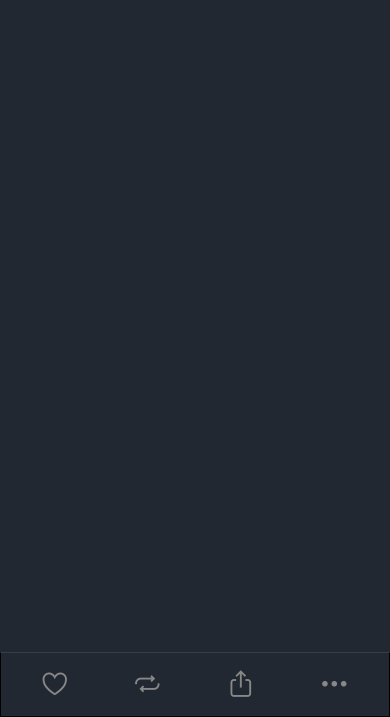
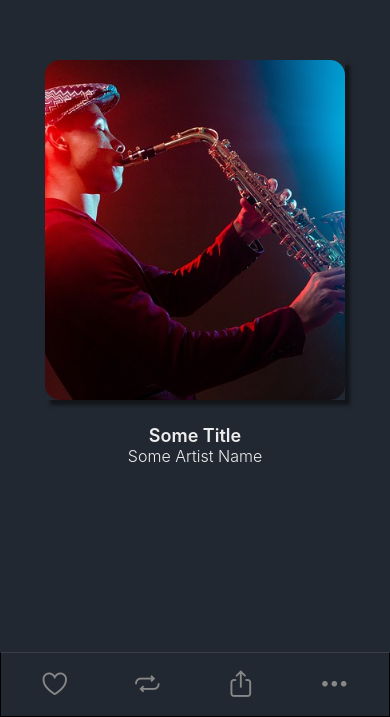
Before and after one commit to ruffaaw/Music-Player-App, a React Native app: screen / in a window 390 px wide. Shown: the part 127-844 px from the top of the page. Built offline with nearby package versions, Linux system fonts and the light colour scheme.

Commit message:
Add song content

```diff
--- a/screens/MusicPlayer.js
+++ b/screens/MusicPlayer.js
@@ -5,18 +5,30 @@ import {
   SafeAreaView,
   TouchableOpacity,
   Dimensions,
+  Image,
 } from 'react-native';
 import React from 'react';
 import Ionicons from 'react-native-vector-icons/Ionicons';
 
-const { width, height } = Dimensions.get('window');
+const {width, height} = Dimensions.get('window');
 
 const MusicPlayer = () => {
   return (
     <SafeAreaView style={style.container}>
       <View style={style.maincontainer}>
         {/* image*/}
+        <View style={[style.imageWrapper, style.elevation]}>
+          <Image
+            source={require('../assets/img/img1.jpg')}
+            style={style.musicImage}
+          />
+        </View>
 
+        {/* Song Content */}
+        <View>
+          <Text style={[style.songContent, style.songTitle]}> Some Title </Text>
+          <Text style={[style.songContent, style.songArtist]}> Some Artist Name </Text>
+        </View>
         {/* slider */}
 
         {/* music  controls*/}
@@ -61,11 +73,44 @@ const style = StyleSheet.create({
     paddingVertical: 15,
     borderTopColor: '#393E46',
     borderWidth: 1,
-
   },
   bottomIconWrapper: {
     flexDirection: 'row',
     justifyContent: 'space-between',
     width: '80%',
-  }
+  },
+
+  imageWrapper: {
+    width: 300,
+    height: 340,
+    marginBottom: 25,
+  },
+
+  musicImage: {
+    width: '100%',
+    height: '100%',
+    borderRadius: 15,
+  },
+
+  elevation: {
+    elevation: 5,
+    shadowOffset: {
+      width: 5,
+      height: 5,
+    },
+    shadowOpacity: 0.5,
+    shadowRadius: 3.84,
+  },
+  songContent: {
+    textAlign: 'center',
+    color: '#EEEEEE',
+  },
+  songTitle: {
+    fontSize: 18,
+    fontWeight: '600',
+  },
+  songArtist: {
+    fontSize: 16,
+    fontWeight: '300',
+  },
 });
```
Also changed, not shown: model/Data.js (added, +39 -0 lines).
